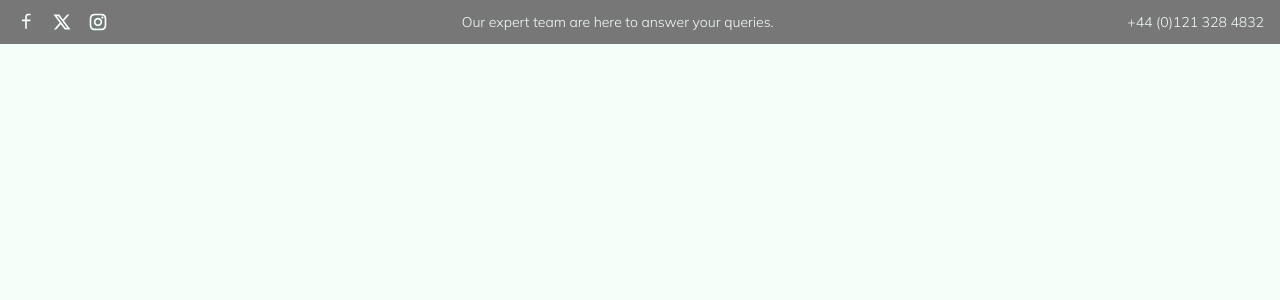
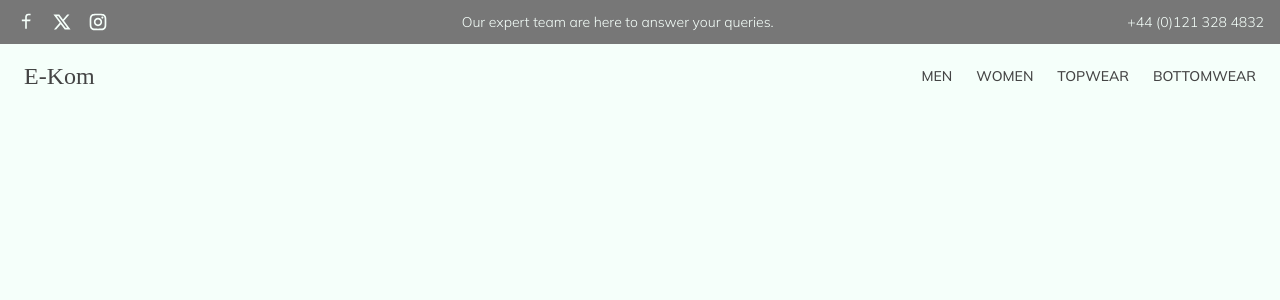
Before and after one commit to Nimira43/E-Kom, a React (Vite) app in the folder frontend/: page / in a window 1280 px wide. Shown: the top 300 px of the page. Built offline with nearby package versions, Linux system fonts and the light colour scheme; a web font is replaced by a local one.

Commit message:
Designed logo and first set of navbar

```diff
--- a/frontend/src/components/Common/Header.jsx
+++ b/frontend/src/components/Common/Header.jsx
@@ -1,9 +1,11 @@
 import Topbar from '../Layout/Topbar'
+import Navbar from './Navbar'
 
 const Header = () => {
   return (
     <div>
       <Topbar />
+      <Navbar />
     </div>
   )
 }
--- /dev/null
+++ b/frontend/src/components/Common/Navbar.jsx
@@ -0,0 +1,23 @@
+import { Link } from "react-router-dom"
+
+const Navbar = () => {
+  return (
+    <>
+      <nav className='container mx-auto flex items-center justify-between py-4 px-6'>
+        <div>
+          <Link to='/' className='logo text-2xl font-medium'>
+            E-Kom
+          </Link>
+        </div>
+        <div className="hidden md:flex space-x-6">
+          <Link to='#' className='hover:text-blue-dark text-sm font-medium uppercase'>Men</Link>
+          <Link to='#' className='hover:text-blue-dark text-sm font-medium uppercase'>Women</Link>
+          <Link to='#' className='hover:text-blue-dark text-sm font-medium uppercase'>Topwear</Link>
+          <Link to='#' className='hover:text-blue-dark text-sm font-medium uppercase'>Bottomwear</Link>
+        </div>
+      </nav>
+    </>
+  )
+}
+
+export default Navbar
--- a/frontend/src/index.css
+++ b/frontend/src/index.css
@@ -11,8 +11,7 @@
 
 body {
   background-color: #f5fffa;
-  /* color: #444; */
-  color: #759ff9;
+  color: #444;
 }
 
 .logo {
```
